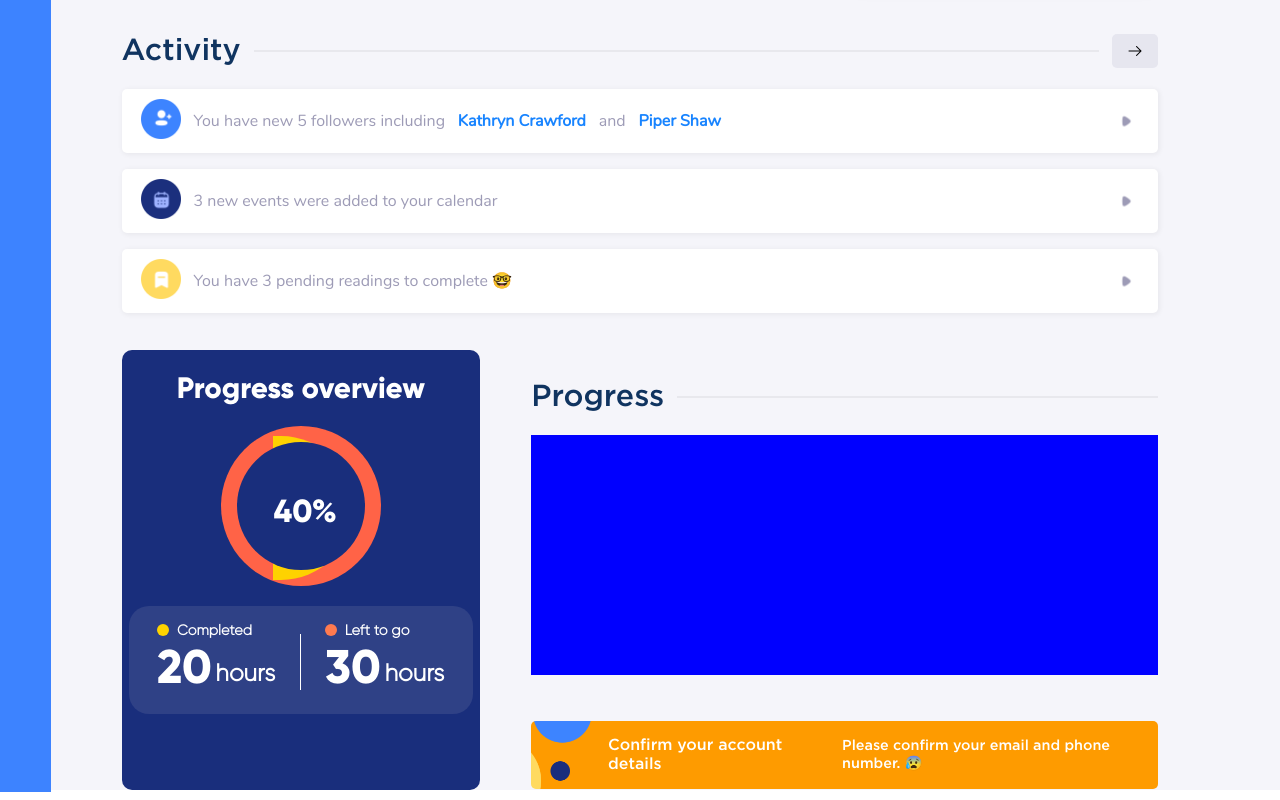
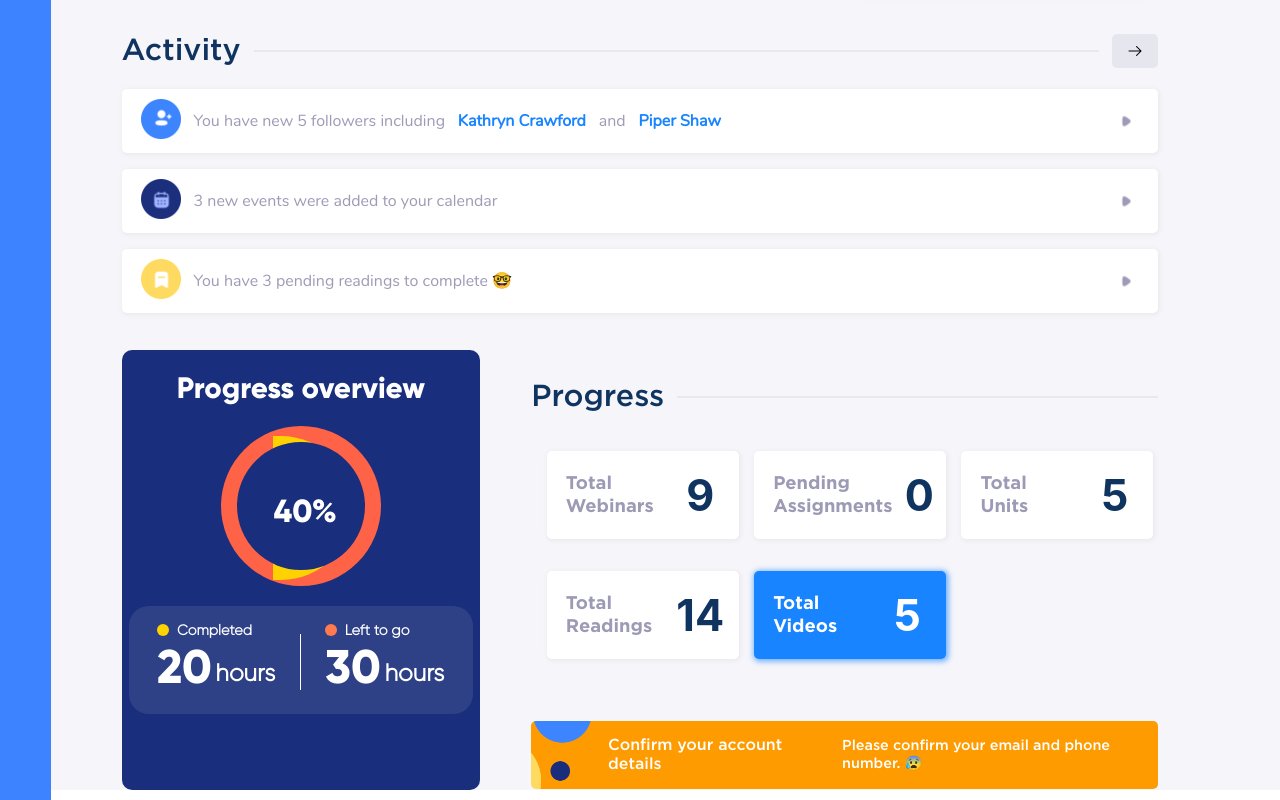
Before and after one commit to fredytellor/platform, a React (Create React App) app: page / in a window 1280 px wide. Shown: the part 768-1568 px from the top of the page. Built offline with nearby package versions, Linux system fonts and the light colour scheme.

Commit message:
progress section

```diff
--- /dev/null
+++ b/src/Atoms/ProgressItemNumber.jsx
@@ -0,0 +1,12 @@
+import React from "react";
+
+import "../Styles/Atoms/ProgressItemNumber.css";
+
+const ProgressItemNumber = (props) => {
+    const { number, isHighlight } = props;
+    return (<div className={isHighlight ? "progressitemnumber-highlight-div" : "progressitemnumber-div"}>
+        <h1 className={isHighlight ? "progressitemnumber-highlight-h1" : "progressitemnumber-h1"}>{number}</h1>
+    </div>);
+};
+
+export default ProgressItemNumber;
--- /dev/null
+++ b/src/Atoms/ProgressItemText.jsx
@@ -0,0 +1,14 @@
+import React from "react";
+
+import "../Styles/Atoms/ProgressItemText.css";
+
+const ProgressItemText = (props) => {
+    const {textLead,isHighlight}=props;
+    return (
+        <div className={isHighlight?"progressitemtext-highlight-div":"progressitemtext-div"}>
+            <h2 className={isHighlight?"progressitemtext-highlight-h2":"progressitemtext-h2"}>{textLead}</h2>
+        </div>
+    );
+};
+
+export default ProgressItemText;
--- /dev/null
+++ b/src/Molecules/ProgressItem.jsx
@@ -0,0 +1,17 @@
+import React from "react";
+import ProgressItemNumber from "../Atoms/ProgressItemNumber";
+import ProgressItemText from "../Atoms/ProgressItemText";
+
+import "../Styles/Molecules/ProgressItem.css";
+
+const ProgressItem = (props) => {
+    const {number,textLead ,isHighlight}=props;
+    return (
+        <div className={isHighlight?"progressitem-highlight-div":"progressitem-div"}>
+            <ProgressItemText textLead={textLead} isHighlight={isHighlight}/>
+            <ProgressItemNumber number={number} isHighlight={isHighlight}/>
+        </div>
+    );
+}
+
+export default ProgressItem;
--- a/src/Organisms/ProgressCard.jsx
+++ b/src/Organisms/ProgressCard.jsx
@@ -1,9 +1,17 @@
-import React  from "react";
+import React from "react";
+import ProgressItem from "../Molecules/ProgressItem";
 
 import "../Styles/Organisms/ProgressCard.css";
 
-const ProgressCard=()=>{
-return(<div className="progresscard-div"></div>);
+
+const ProgressCard = () => {
+    return (<div className="progresscard-div">
+        <ProgressItem textLead="Total Webinars" number="9"/>
+        <ProgressItem textLead="Pending Assignments" number="0"/>
+        <ProgressItem textLead="Total Units" number="5"/>
+        <ProgressItem textLead="Total Readings" number="14"/>
+        <ProgressItem textLead="Total Videos" number="5" isHighlight={true}/>
+    </div>);
 };
 
 export default ProgressCard;
--- /dev/null
+++ b/src/Styles/Atoms/ProgressItemNumber.css
@@ -0,0 +1,20 @@
+.progressitemnumber-div{
+    /* background-color: seagreen; */
+    width: 6vw;
+    color:#103460;
+    display: flex;
+    align-items: center;
+    justify-content: center;
+    font-size: 2.7vh;
+}
+
+.progressitemnumber-highlight-div{
+    width: 6vw;
+    color:white;
+    display: flex;
+    align-items: center;
+    justify-content: center;
+    font-size: 2.7vh;
+}
+
+.progressitemnumber-highlight-h1{}
--- /dev/null
+++ b/src/Styles/Atoms/ProgressItemText.css
@@ -0,0 +1,30 @@
+.progressitemtext-div{
+    color:#9C9AB5;
+    font-family: "gotham-bold";
+    /* background-color: rosybrown ; */
+    width: min-content;
+    flex-wrap: row wrap;
+    align-self: center;
+    margin-left: 1.5vw;
+}
+
+.progressitemtext-h2{
+    font-size: 2.3vh;
+    font-family: "gotham-bold";
+}
+
+
+.progressitemtext-highlight-div{
+    color:white;
+    font-family: "gotham-bold";
+    width: min-content;
+    flex-wrap: row wrap;
+    align-self: center;
+    margin-left: 1.5vw;
+}
+
+.progressitemtext-highlight-h2{
+    font-size: 2.3vh;
+    color:white;
+    font-family: "gotham-bold";
+}
--- a/src/Styles/Molecules/MyMenu.css
+++ b/src/Styles/Molecules/MyMenu.css
@@ -1,7 +1,7 @@
 .mymenu-div{
     background-color: #3D83FF;
     width: 4vw;
-    height: 185vh;
+    height: 186vh;
     display: flex;
     flex-direction: column;
     left: 0;
--- a/src/Styles/Molecules/ProgressHours.css
+++ b/src/Styles/Molecules/ProgressHours.css
@@ -7,20 +7,15 @@
     align-self: center;
     justify-content: center;
     display: flex;
-    flex-direction: row;
     justify-content: space-around;
     box-sizing: border-box;
     padding-left: 2vh;
     padding-right: 2vh;
-
 }
 
 .progresshours-side-div{
     display: flex;
     flex-direction: column;
-    /* background-color: thistle; */
-    /* width: max-content; */
-    /* margin: 3px; */
 }
 
 
@@ -33,14 +28,11 @@
 .progresshours-side-hours{
     display: flex;
     margin-top: -4vh;
-    /* margin-left: 1.5vh; */
     flex-direction: row;
     height: min-content;
     align-self: flex-start;
     align-content: flex-start;
     align-items: flex-start;
-    justify-content: start;
     justify-self: start;
     justify-items: start;
-    /* background-color: tomato; */
 }
--- /dev/null
+++ b/src/Styles/Molecules/ProgressItem.css
@@ -0,0 +1,21 @@
+.progressitem-div{
+    background-color: white;
+    box-shadow: 1px 1px 5px 1px rgba(0, 0, 0, 0.05);
+    height: 11vh;
+    width: 15vw;
+    border-radius: 5px;
+    margin-left: 1.2vw;
+    display: flex;
+    justify-content: space-between;
+}
+
+.progressitem-highlight-div{
+    background-color:#1884FF;
+    box-shadow: 1px 1px 5px 2px rgba(24,132,255,0.54);
+    height: 11vh;
+    width: 15vw;
+    border-radius: 5px;
+    margin-left: 1.2vw;
+    display: flex;
+    justify-content: space-between;
+}
--- a/src/Styles/Templates/Layout.css
+++ b/src/Styles/Templates/Layout.css
@@ -1,6 +1,5 @@
 .layout-children{
     width: auto;
-    /* margin-left:70px; */
     margin-left: 3.5vw;
     background-color: #F5F5FA;
     display: flex;
--- a/src/Styles/organisms/ProgressCard.css
+++ b/src/Styles/organisms/ProgressCard.css
@@ -1,6 +1,9 @@
 .progresscard-div{
-    background-color: blue;
+    /* background-color: rgba(0, 0, 0, 0.1); */
     height: 30vh;
     width: 49vw;
     margin-left: 4vw;
+    display: flex;
+    flex-flow: row wrap;
+    align-items: center;
 }
```
